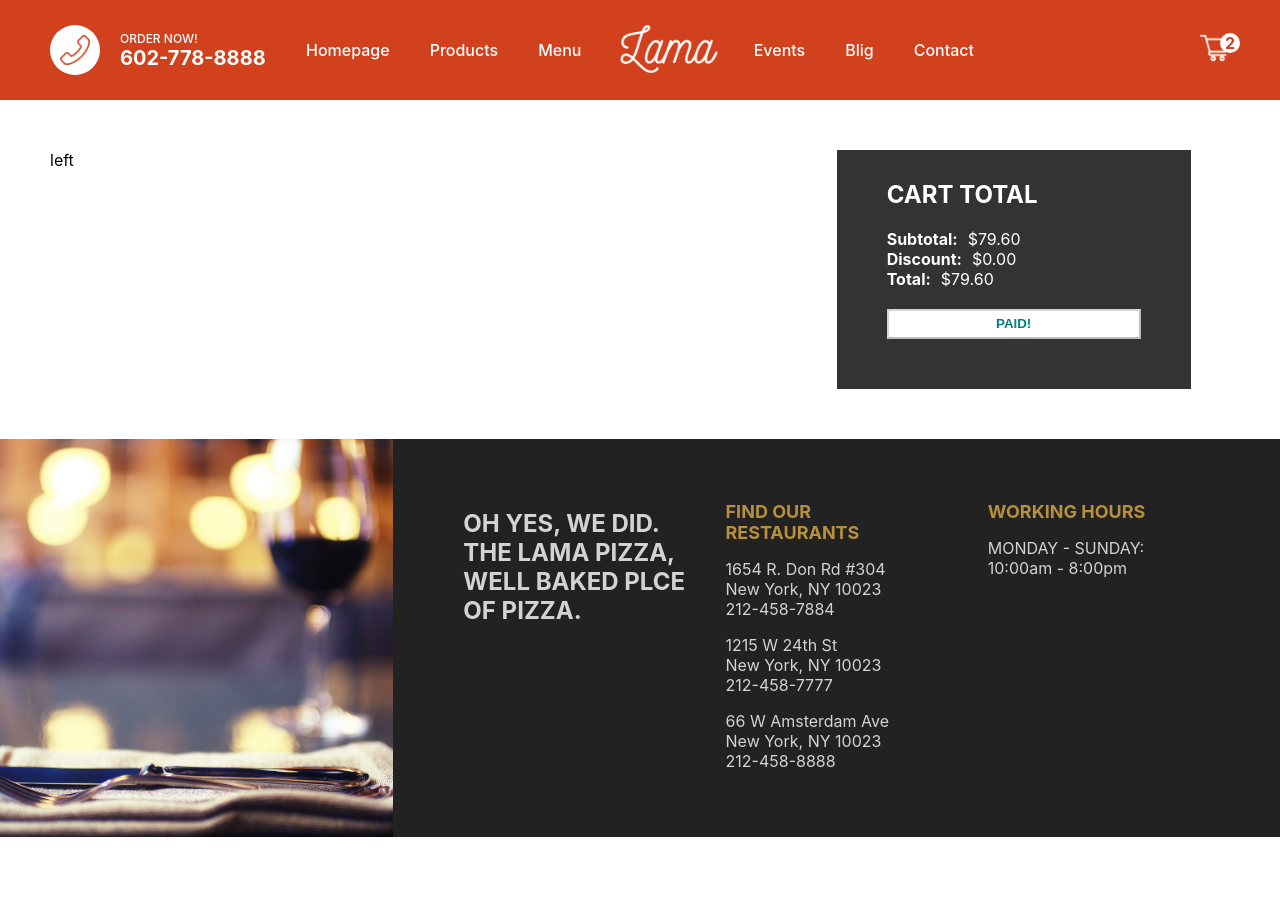
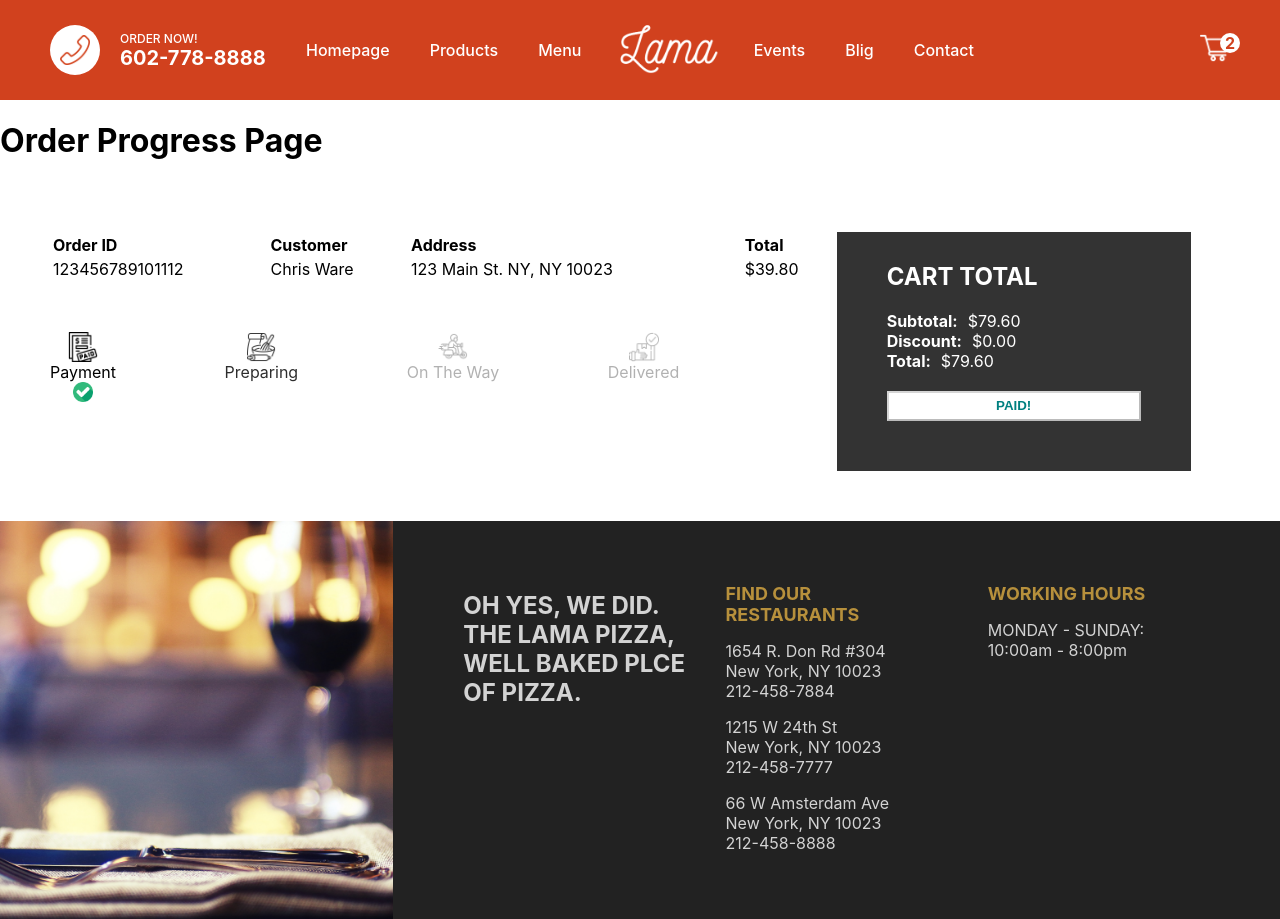
Before and after one commit to ChristianWare/Pizza-Dilvery-App, a Next.js app: page /orders/1 in a window 1280 px wide. Before the commit the page ends 837 px from the top, so only its background shows below. Built offline with nearby package versions, Linux system fonts and the light colour scheme.

Commit message:
Frone End Complete

```diff
--- a/pages/orders/[id].js
+++ b/pages/orders/[id].js
@@ -1,10 +1,102 @@
 import Image from "next/image";
 import styles from "../../styles/Order.module.css";
+import payment from "../../public/images/paid.png";
+import checked from "../../public/images/checked.png";
+import bake from "../../public/images/bake.png";
+import bike from "../../public/images/bike.png";
+import delivered from "../../public/images/delivered.png";
 
 function Order() {
+  const status = 0;
+
+  const statusClass = (index) => {
+    if (index - status < 1) return styles.done;
+    if (index - status === 1) return styles.inProgress;
+    if (index - status > 1) return styles.undone;
+  };
+
   return (
+    <>
+      <h1>Order Progress Page</h1>
       <div className={styles.container}>
-      <div className={styles.left}>left</div>
+        <div className={styles.left}>
+          <div className={styles.row}>
+            <table className={styles.table}>
+              <tr className={styles.tr}>
+                <th>Order ID</th>
+                <th>Customer</th>
+                <th>Address</th>
+                <th>Total</th>
+              </tr>
+              <tr>
+                <td>
+                  <span className={styles.id}>123456789101112</span>
+                </td>
+                <td>
+                  <span className={styles.name}>Chris Ware</span>
+                </td>
+                <td>
+                  <span className={styles.address}>
+                    123 Main St. NY, NY 10023
+                  </span>
+                </td>
+                <td>
+                  <span className={styles.total}>$39.80</span>
+                </td>
+              </tr>
+            </table>
+          </div>
+          <div className={styles.row}>
+            <div className={statusClass(0)}>
+              <Image src={payment} width={30} height={30} />
+              <span>Payment</span>
+              <div className={styles.checkedIcon}>
+                <Image
+                  className={styles.checkedIcon}
+                  src={checked}
+                  width={20}
+                  height={20}
+                />
+              </div>
+            </div>
+            <div className={statusClass(1)}>
+              <Image src={bake} width={30} height={30} />
+              <span>Preparing</span>
+              <div className={styles.checkedIcon}>
+                <Image
+                  className={styles.checkedIcon}
+                  src={checked}
+                  width={20}
+                  height={20}
+                />
+              </div>
+            </div>
+            <div className={statusClass(2)}>
+              <Image src={bike} width={30} height={30} />
+              <span>On The Way</span>
+              <div className={styles.checkedIcon}>
+                <Image
+                  className={styles.checkedIcon}
+                  src={checked}
+                  width={20}
+                  height={20}
+                />
+              </div>
+            </div>
+            <div className={statusClass(3)}>
+              <Image src={delivered} width={30} height={30} />
+              <span>Delivered</span>
+              <div className={styles.checkedIcon}>
+                <Image
+                  className={styles.checkedIcon}
+                  src={checked}
+                  width={20}
+                  height={20}
+                />
+              </div>
+            </div>
+          </div>
+        </div>
         <div className={styles.right}>
           <div className={styles.wrapper}>
             <h2 className={styles.title}>CART TOTAL</h2>
@@ -23,6 +115,7 @@ function Order() {
           </div>
         </div>
       </div>
+    </>
   );
 }
 
--- a/styles/Order.module.css
+++ b/styles/Order.module.css
@@ -9,6 +9,52 @@
 
 .right {
     flex:1;
+}
+
+.table {
+    width: 100%;
+    text-align-last: left;
+    margin-bottom: 50px;
+}
+
+.row:last-child {
+    display: flex;
+    justify-content: space-between;
+    width: 80%;
+}
+
+.done {
+    display: flex;
+    flex-direction: column;
+    align-items: center;
+}
+
+.inProgress {
+    display: flex;
+    flex-direction: column;
+    align-items: center;
+    animation: inProgress 1s ease infinite alternate;
+}
+
+@keyframes inProgress {
+    from {
+        opacity: 0;
+    }
+    to {
+        opacity: 1;
+    }
+}
+
+.undone {
+    display: flex;
+    flex-direction: column;
+    align-items: center;
+    opacity: 0.3;
+}
+
+.undone .checkedIcon,
+.inProgress .checkedIcon {
+    display: none;
 }
 
 .wrapper {
```
Lines whose indentation alone changed are shown as unchanged.
